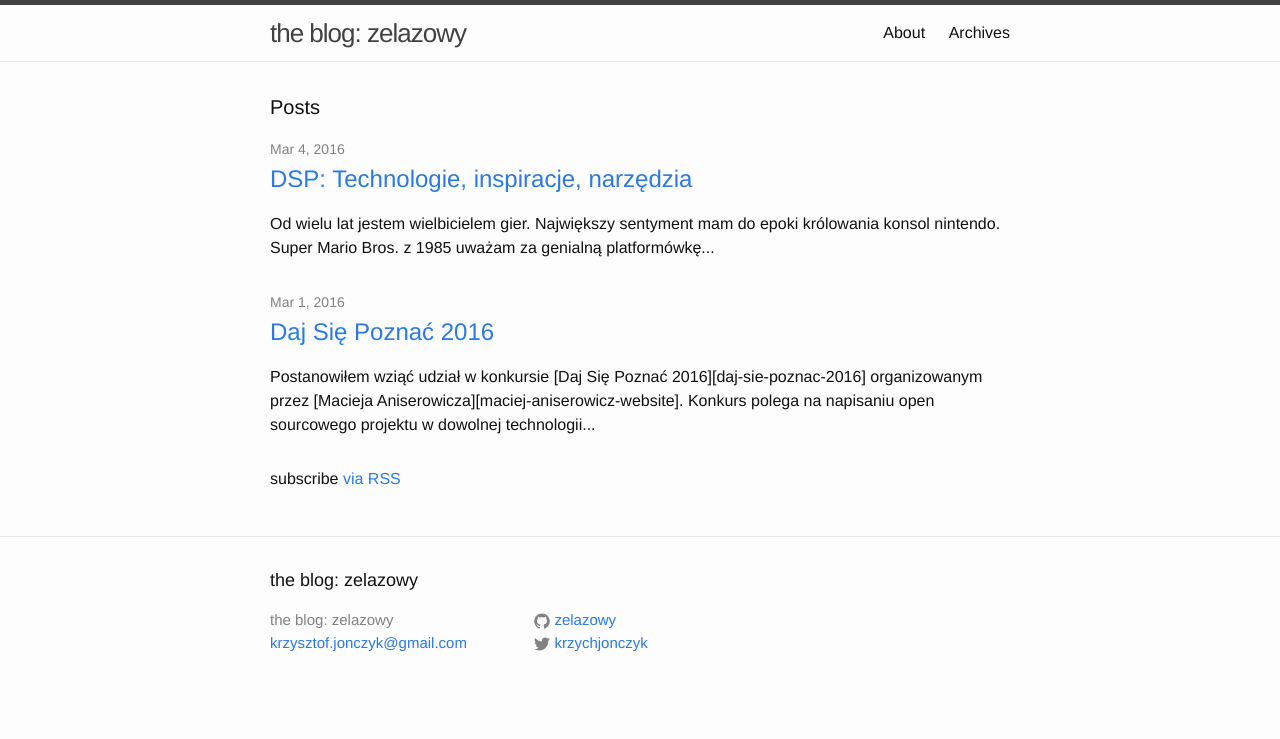
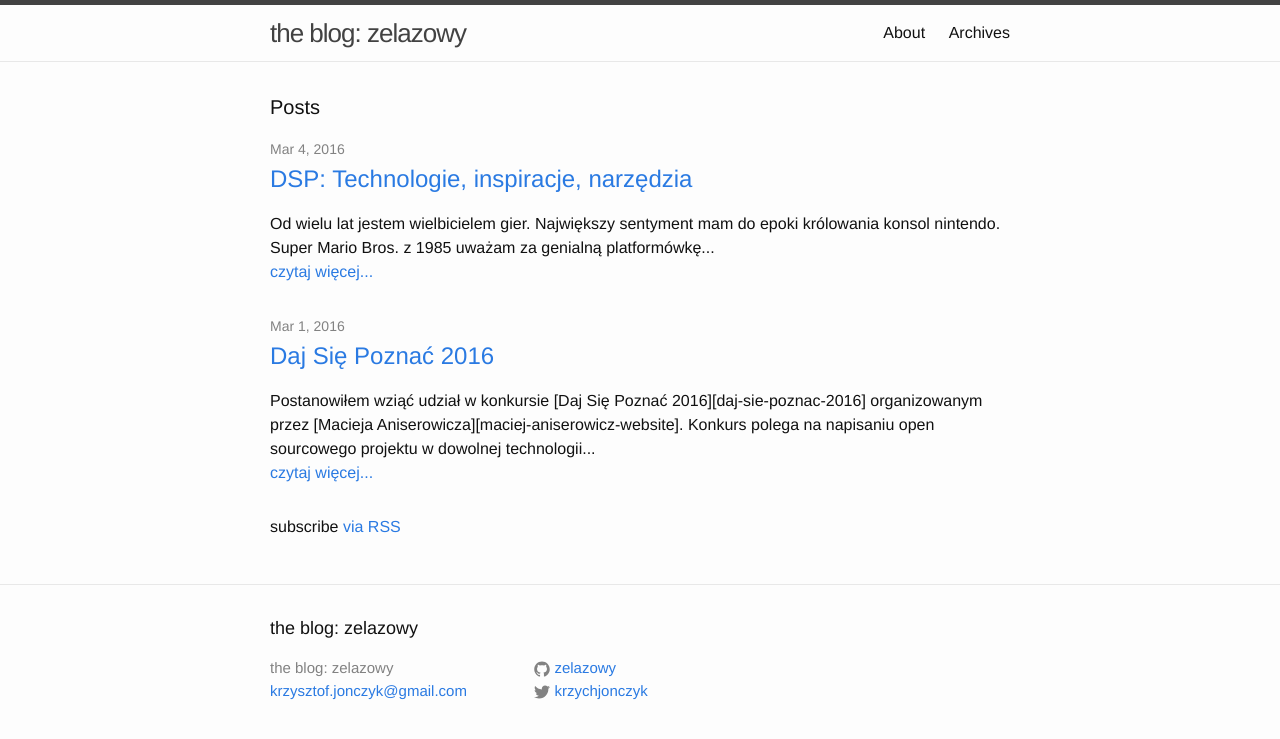
Before and after one commit to zelazowy/zelazowy.github.io, a Jekyll site: the page built from index.html, in a window 1280 px wide. Shown: the top 739 px of the page. Built offline with Jekyll 4.4.1, drawn with Linux system fonts in a browser that asks for light colours.

Commit message:
read more link

```diff
--- a/index.html
+++ b/index.html
@@ -15,7 +15,10 @@ layout: default
           <a class="post-link" href="{{ post.url | prepend: site.baseurl }}">{{ post.title }}</a>
         </h2>
 
-        <p>{{ post.short_desc }}<p>
+        <p>
+          {{ post.short_desc }}<br/>
+          <a href="{{ post.url | prepend: site.baseurl }}">czytaj więcej...</a>
+        <p>
       </li>
     {% endfor %}
   </ul>
```
